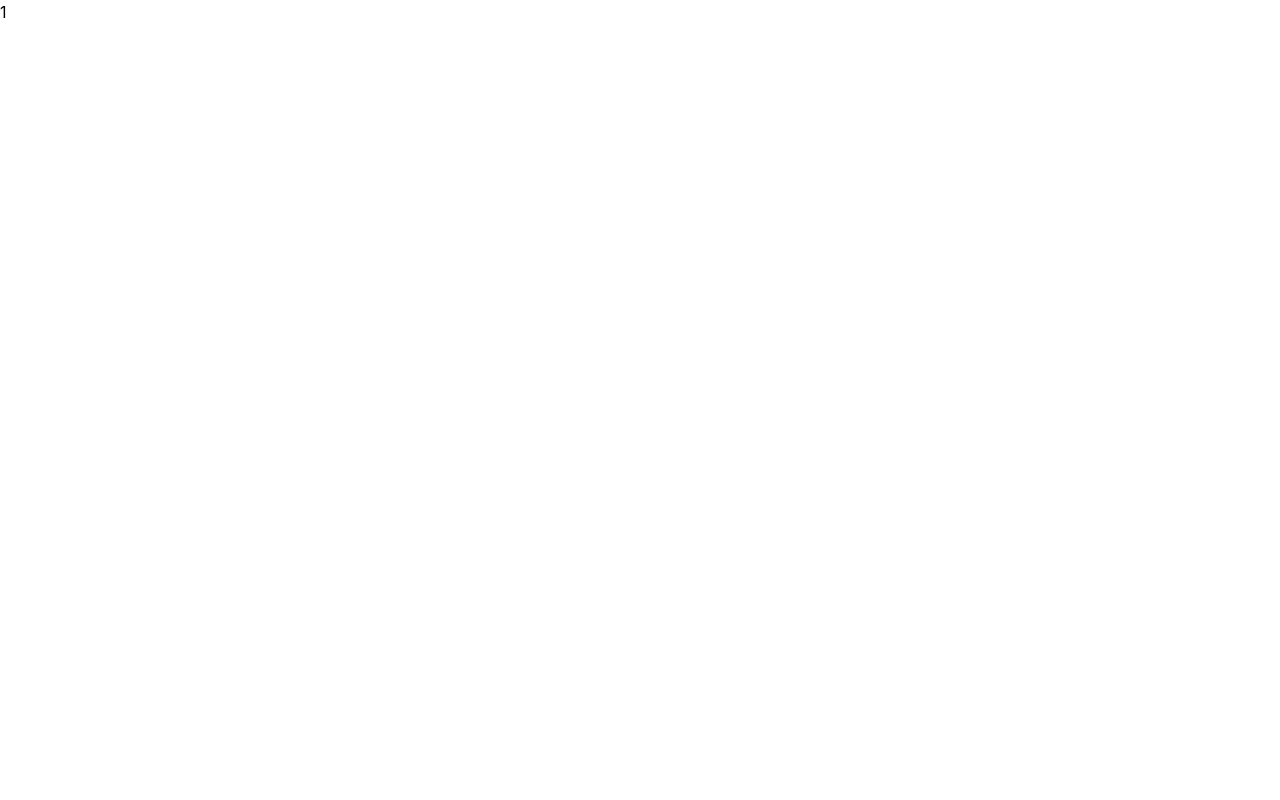
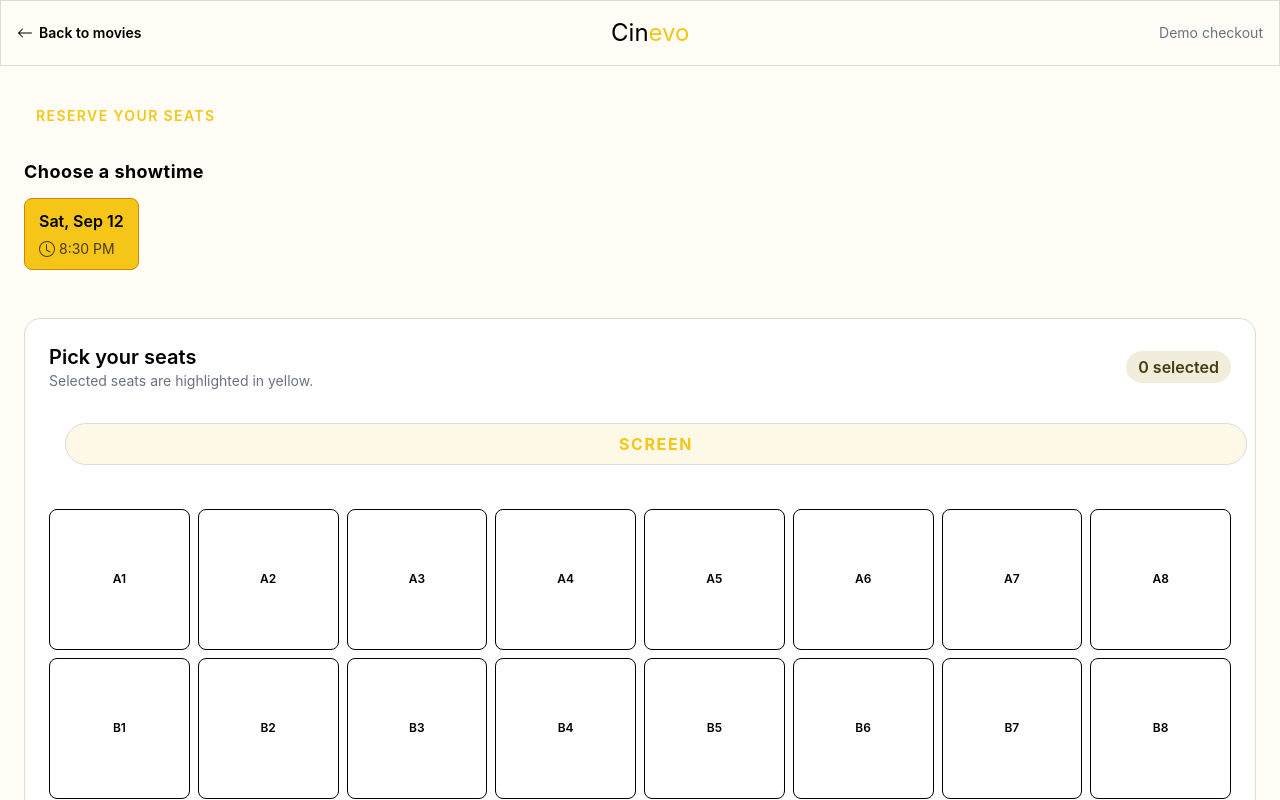
Before and after one commit to ZION4500/ticketApp, a React (Vite) app in the folder frontend/: page /movie/1 in a window 1280 px wide. Shown: the top 800 px of the page. Built offline with nearby package versions, Linux system fonts and the light colour scheme; no server answers.

Commit message:
Vercel Config file

```diff
--- a/frontend/src/Movie.jsx
+++ b/frontend/src/Movie.jsx
@@ -1,6 +1,155 @@
 import { useParams } from "react-router";
 
+async function fetchMovie(id) {
+  let response = await fetch(id);
+  let data = await response.json();
+  return data;
+}
+
 export default function Movie() {
+  const ROW_LETTERS = [
+    "A1",
+    "A2",
+    "A3",
+    "A4",
+    "A5",
+    "A6",
+    "A7",
+    "A8",
+    "B1",
+    "B2",
+    "B3",
+    "B4",
+    "B5",
+    "B6",
+    "B7",
+    "B8",
+    "C1",
+    "C2",
+    "C3",
+    "C4",
+    "C5",
+    "C6",
+    "C7",
+    "C8",
+    "D1",
+    "D2",
+    "D3",
+    "D4",
+    "D5",
+    "D6",
+    "D7",
+    "D8",
+    "E1",
+    "E2",
+    "E3",
+    "E4",
+    "E5",
+    "E6",
+    "E7",
+    "E8",
+    "F1",
+    "F2",
+    "F3",
+    "F4",
+    "F5",
+    "F6",
+    "F7",
+    "F8",
+  ];
   const { id } = useParams();
-  return <>{id}</>;
+  fetchMovie(id);
+  return (
+    <div className="bg-[#FFFDF5]">
+      <header className=" border border-[#DDDBD4]">
+        <nav className="flex m-4 justify-between items-center">
+          <a
+            href="/"
+            className="flex items-center gap-1.5 text-sm font-semibold"
+          >
+            <svg
+              xmlns="http://www.w3.org/2000/svg"
+              width="16"
+              height="16"
+              fill="currentColor"
+              class="bi bi-arrow-left"
+              viewBox="0 0 16 16"
+            >
+              <path
+                fill-rule="evenodd"
+                d="M15 8a.5.5 0 0 0-.5-.5H2.707l3.147-3.146a.5.5 0 1 0-.708-.708l-4 4a.5.5 0 0 0 0 .708l4 4a.5.5 0 0 0 .708-.708L2.707 8.5H14.5A.5.5 0 0 0 15 8"
+              />
+            </svg>
+            Back to movies
+          </a>
+          <p className="text-2xl">
+            Cin<span className="text-[#F5C518]">evo</span>
+          </p>
+          <p className="text-sm text-gray-500">Demo checkout</p>
+        </nav>
+      </header>
+      <div className="m-6">
+        <div className="flex mt-10 mb-8 gap-3 items-center">
+          <img src="" alt="" />
+          <div>
+            <p className="text-[#F5C518] font-semibold text-sm tracking-widest">
+              RESERVE YOUR SEATS
+            </p>
+            <p></p>
+            <div>
+              <p></p>
+              <p></p>
+              <p></p>
+            </div>
+          </div>
+        </div>
+        <p className="text-lg font-[650] tracking-wide my-3">
+          Choose a showtime
+        </p>
+        <button className="bg-[#F5C518] px-3.5 py-2.5 rounded-lg border border-yellow-600 flex items-start flex-col gap-1.5 mb-12">
+          <p className="font-semibold">Sat, Sep 12</p>
+          <p className="flex items-center gap-1 text-[#483C13] font-normal text-sm">
+            <svg
+              xmlns="http://www.w3.org/2000/svg"
+              width="16"
+              height="16"
+              fill="currentColor"
+              class="bi bi-clock"
+              viewBox="0 0 16 16"
+            >
+              <path d="M8 3.5a.5.5 0 0 0-1 0V9a.5.5 0 0 0 .252.434l3.5 2a.5.5 0 0 0 .496-.868L8 8.71z" />
+              <path d="M8 16A8 8 0 1 0 8 0a8 8 0 0 0 0 16m7-8A7 7 0 1 1 1 8a7 7 0 0 1 14 0" />
+            </svg>
+            8:30 PM
+          </p>
+        </button>
+        <div className="bg-white border border-[#DDDBD4] rounded-2xl p-6 justify-between items-center">
+          <div className="flex justify-between items-center">
+            <div>
+              <p className="text-xl font-semibold">Pick your seats</p>
+              <p className="text-sm text-gray-500">
+                Selected seats are highlighted in yellow.
+              </p>
+            </div>
+            <p className="bg-[#F2EDDA] text-[#483C13] font-semibold py-1 px-3 rounded-2xl">
+              0 selected
+            </p>
+          </div>
+          <p className="text-center mx-4 mt-8 mb-11 font-bold tracking-widest text-[#F5C518] w-full bg-[#FEF9E7] py-2 rounded-4xl border border-[#DDDBD4]">
+            SCREEN
+          </p>
+          <div className="grid grid-cols-8 gap-2">
+            {ROW_LETTERS.map((letter) => (
+              <button
+                key={letter}
+                className="aspect-square rounded-lg border text-xs font-semibold transition border-border bg-muted text-muted-foreground hover:border-primary"
+              >
+                <p>{letter}</p>
+              </button>
+            ))}
+          </div>
+        </div>
+      </div>
+    </div>
+  );
 }
```
